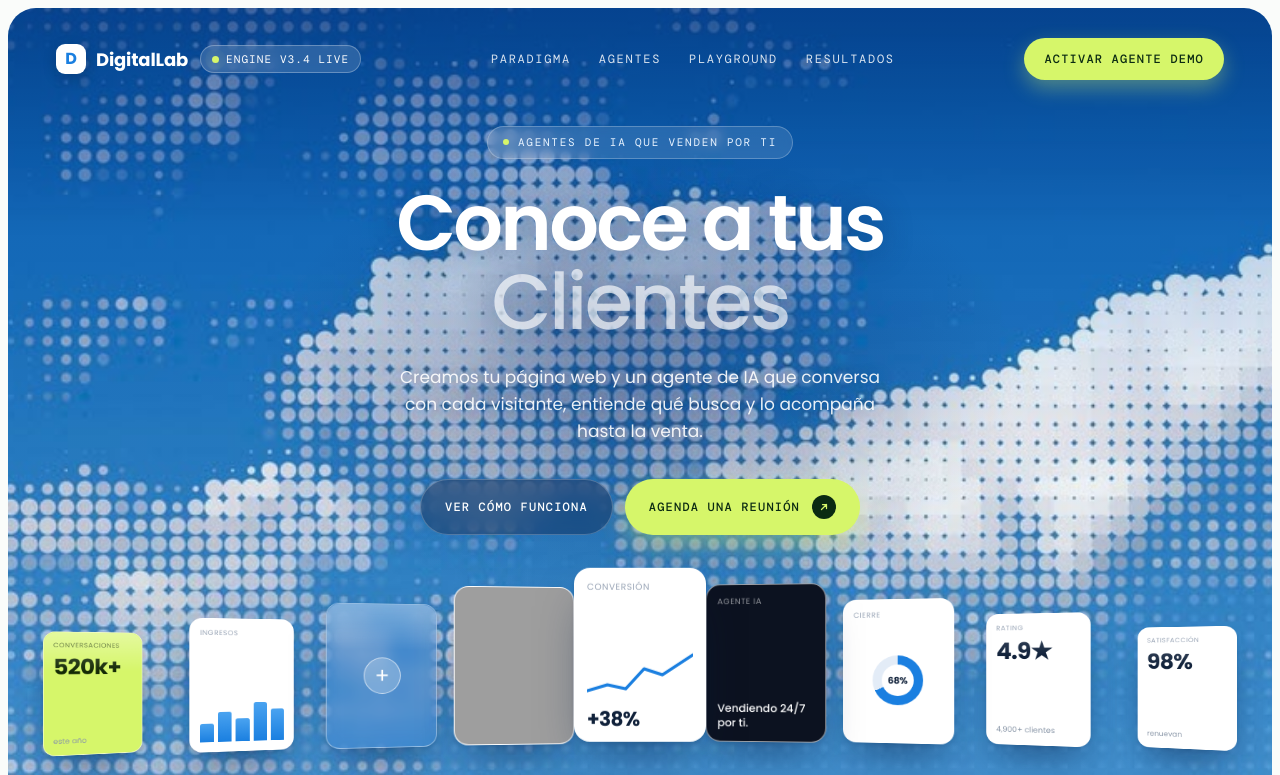
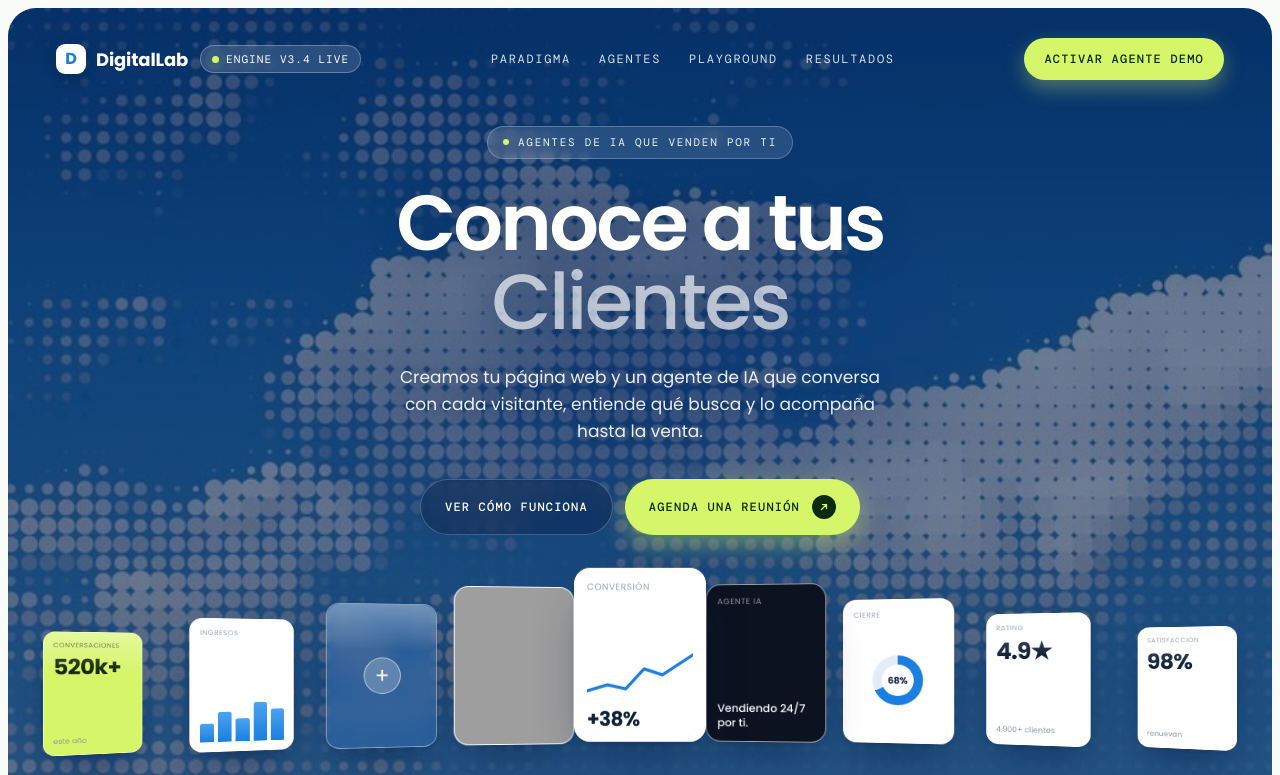
Before and after one commit to emmi-lili/inside-labs, a plain HTML site: page index.html in a window 1280 px wide. Shown: the top 775 px of the page. Drawn offline with nearby package versions, Linux system fonts and the light colour scheme; grey boxes are pictures that could not be loaded.

Commit message:
feat(hero): add dark overlay layer for text legibility over the sky

```diff
--- a/index.html
+++ b/index.html
@@ -84,13 +84,14 @@
     position: relative; isolation: isolate; width: 100%; min-height: 92vh; border-radius: 28px; overflow: hidden;
     display: flex; flex-direction: column; align-items: center;
     padding: 22px clamp(16px, 4vw, 44px) 42px; color: #fff;
-    /* Fondo: scrim superior para legibilidad + foto de cielo (image.png) + degradado de fallback */
+    /* Capa oscura uniforme para legibilidad + scrim superior + foto de cielo (image.png) + fallback */
     background-image:
-      linear-gradient(180deg, rgba(9,52,124,.62) 0%, rgba(20,100,192,.24) 26%, rgba(70,158,238,.03) 48%, rgba(70,158,238,.12) 100%),
+      linear-gradient(180deg, rgba(6,24,58,.50), rgba(6,24,58,.50)),
+      linear-gradient(180deg, rgba(9,52,124,.45) 0%, rgba(20,100,192,.18) 34%, rgba(70,158,238,.06) 100%),
       url('public/reference/image.png'),
       linear-gradient(180deg, #1A7FE0 0%, #3E97EC 55%, #6FB7F4 100%);
-    background-size: cover, cover, cover;
-    background-position: center top, center bottom, center;
+    background-size: cover, cover, cover, cover;
+    background-position: center, center top, center bottom, center;
     background-repeat: no-repeat;
   }
   /* Halo suave detrás del titular para despegar el texto del fondo */
```
